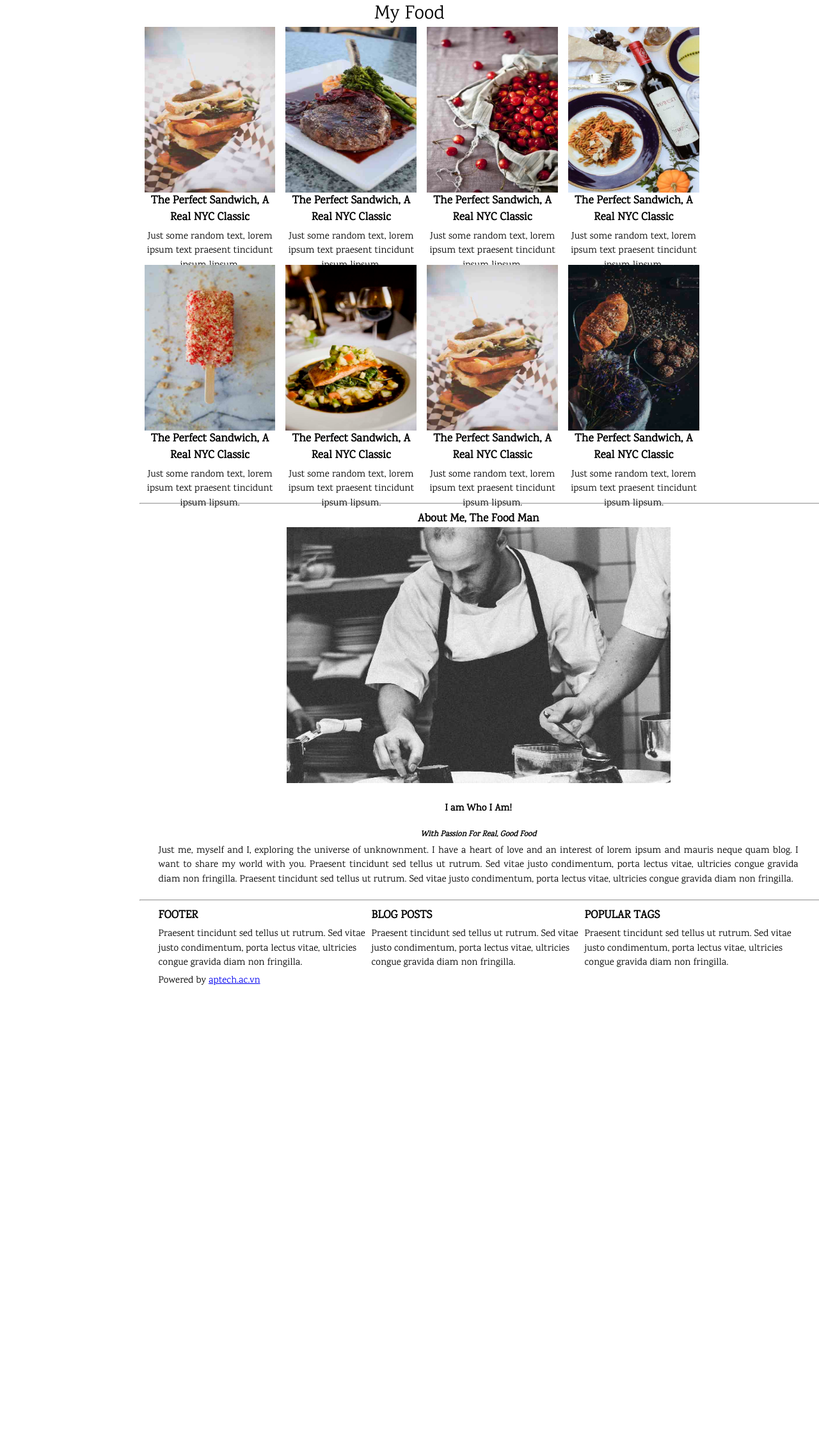
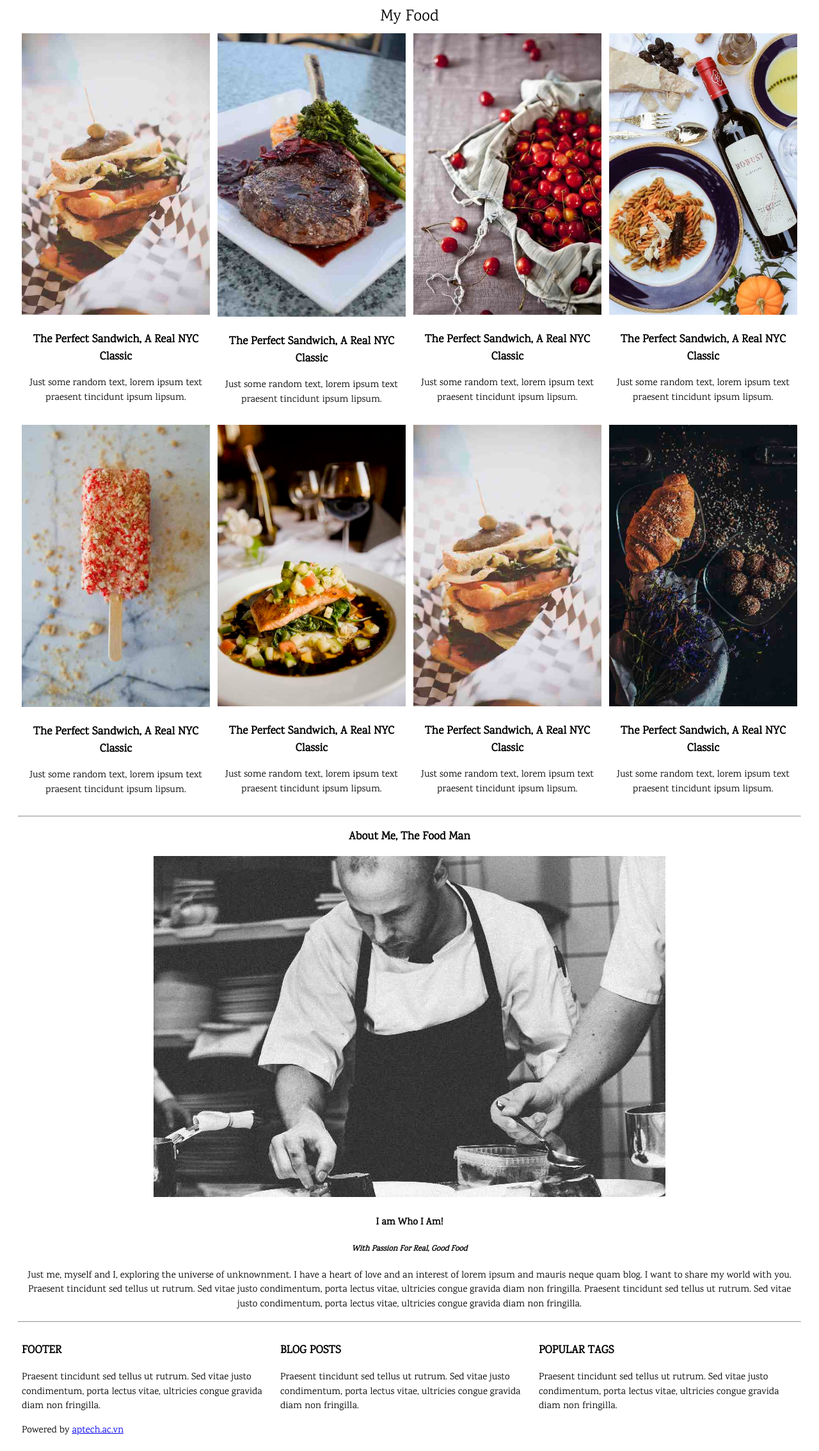
Before and after one commit to kecuopngonghech/website_lab01, a PHP site: page / in a window 1280 px wide; the page is wider, and only the part inside the window is pictured. Shown: that part at 64% size. Before the commit the page ends 1540 px from the top of that part, so only its background shows below. Run offline with PHP 8.4, Linux system fonts and the light colour scheme.

Commit message:
hoan thien l1

```diff
--- a/css/style.css
+++ b/css/style.css
@@ -1,110 +1,51 @@
-.top,.header,.center{
-    width: 100%;
-    height:40px;
-    text-align: center;
-    font-size: 30px;
-    position: fixed;
-    display: block;
-    background-color: rgb(255, 255,255);
-}
-
-.main{
-    width: 100%;
-    margin-left: 17%;
-    margin-right: 17%;
-    padding-top: 40px;
-}
-
-.row {
-    margin: 2px 0px;
-    width: 80%;
-    height: 370px;
-}
-
-.item {
-    float: left;
-    width: 20%;
-    height: 370px;
-    padding: 0px 8px;
-}
-
-.item img{
-    width: 100%;
-    height: 70%;
-    float: left;
-}
-
-.item h3, p {
-    text-align: justify;
-    text-align: center;
-}
-
-h3, h4, h5, p {
-    margin-top: 5px;
-}
-
-.about {
-    width: 1000px;
-    text-align: center;
-    padding: 5px 0px 20px 30px;
-}
-
-.w3-image {
-    width: 60%;
-    height: 49%;
-}
-
-h4 {
-    display: block;
-    margin-block-start: 1.33em;
-    margin-block-end: 1.33em;
-    margin-inline-start: 0px;
-    margin-inline-end: 0px;
-    font-weight: bold;
-}
-
-.infor h4, h5 {
-    text-align: center;
-}
-
-h5 {
-    font-size: 0.83em;
-    font-weight: bold;
-}
-
-.infor p {
-    text-align: center;
-    text-align: justify;
-}
-
-.footer {
-    width: 1000px;
-    padding: 5px 0px 0px 30px;
-    display: inline-block;
-}
-
-.third {
-    width: 33%;
-    float: left;
-    text-align: left;
-    padding-right: 3px;
-}
-
-.third p {
-    text-align: left;
-}
-
 * {
     font-family: "Karma", sans-serif;
-    width: 100%;
-    height: auto;
-    margin: 0%;
-    padding: 0px;
 }
 
 html, body {
     font-size: 15px;
     line-height: 1.5;
-    margin: 0px;
-    padding: 0px;
 }
+
+.center{
+    text-align: center;
+    font-size: 25px;
+}
+
+.main{
+    margin-left: 20px;
+    margin-right: 20px;
+}
+
+.row {
+    width: 100%;
+    display: flex;
+}
+
+.item{
+    float: left;
+    width: 24%;
+    padding: 0.5% 0.5% 0.5% 0.5%;
+}
+
+.item img{
+    width: 100%;
+}
+
+.item h3, p {
+    text-align: center;
+}
+
+.about{
+    text-align: center;
+}
+
+.third{
+    width: 32%;
+    float: left;
+    margin: 0.5%;
+}
+
+.third p{
+    text-align: left;
+}
--- a/home.html
+++ b/home.html
@@ -8,12 +8,13 @@
 </head>
 <body>
 <div class="top">
-    <div class="header padding-16">
+    <div class="header">
         <div class="center">
             My Food
         </div>
     </div>
 </div>
+
 <div class="main">
     <div class="row">
         <div class="item">
@@ -59,8 +60,8 @@
             <p>Just some random text, lorem ipsum text praesent tincidunt ipsum lipsum.</p>
         </div>
     </div>
-    <hr>
-    <!--About Section-->
+    <hr/>
+
     <div class="about">
         <h3>About Me, The Food Man</h3>
         <img src="img/chef.jpg" alt="Me" class="w3-image">
@@ -74,8 +75,9 @@
                 congue gravida diam non fringilla.</p>
         </div>
     </div>
-    <hr>
-    <!--    Footer Section-->
+    <hr/>
+
+
     <div class="footer">
         <div class="third">
             <h3>FOOTER</h3>
@@ -100,5 +102,6 @@
         </div>
     </div>
 </div>
+
 </body>
 </html>
```
